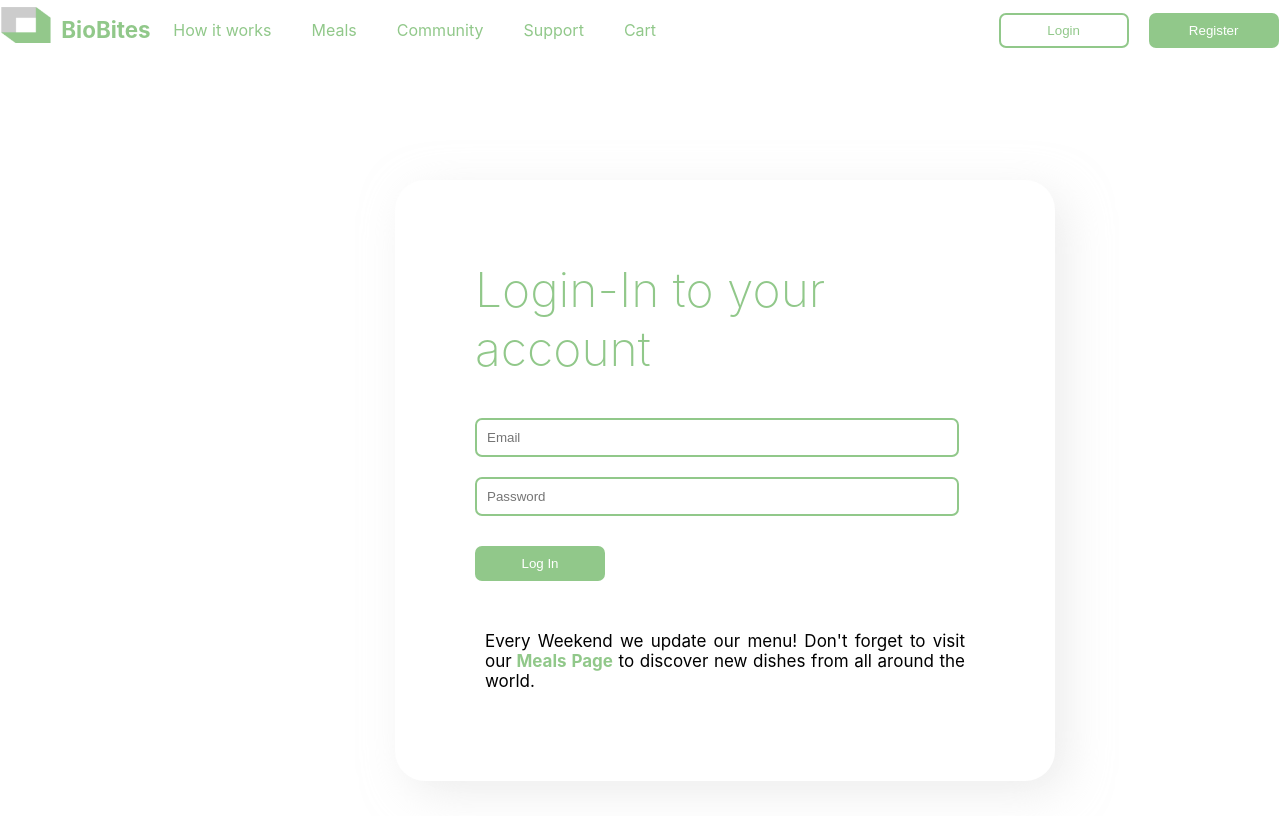
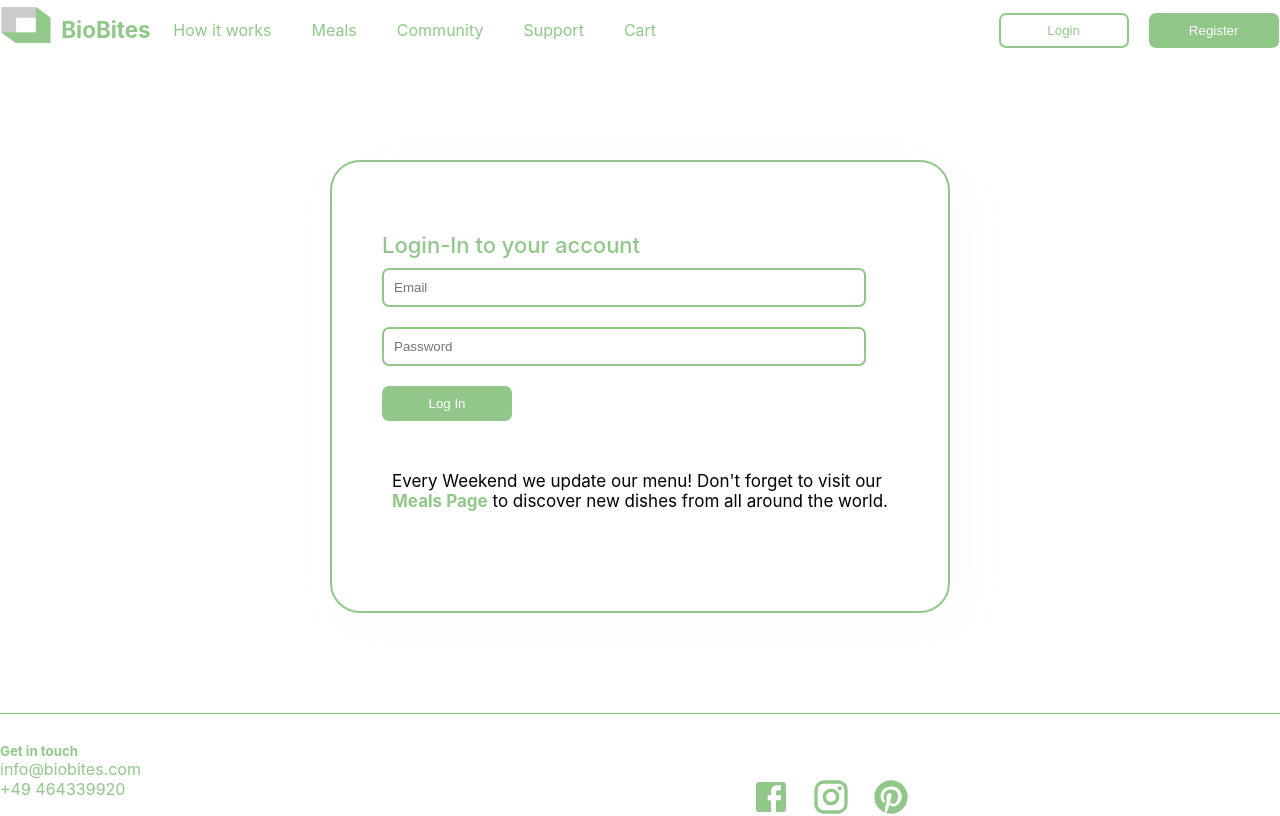
Before and after one commit to Laurazig/DCI_final, a React (Create React App) app in the folder front-end/: page /#/login in a window 1280 px wide. Shown: the top 816 px of the page. Built offline with nearby package versions, Linux system fonts and the light colour scheme; no server answers.

Commit message:
login&register

```diff
--- a/front-end/src/views/loginpage/LoginPage.jsx
+++ b/front-end/src/views/loginpage/LoginPage.jsx
@@ -93,7 +93,7 @@ const LoginPage = (props) => {
         </form>
 
         <p className="loginParagraph">
-        Every Weekend we update our menu! Don't forget to visit our
+        Every Weekend we update our menu! Don't forget to visit our <br></br>
         <span><NavLink to="/meals"> Meals Page</NavLink></span> to discover new dishes from all around the world.
       </p>
 
--- a/front-end/src/views/loginpage/loginPage.scss
+++ b/front-end/src/views/loginpage/loginPage.scss
@@ -1,29 +1,35 @@
 @import "../../scss-styling/styleVariables.scss";
 
 .loginPage {
-  @include pageSectionSizeAndDisplay;
-  flex-direction: column;
-  .formWrapper{
-    width: 500px;
-    margin: 100px auto;
-
-    padding: 40px 80px;
-    border-radius: 30px;
-    box-shadow:
-    12px 12px 44px #dbdbdb81;
+  display: flex;
+  align-content: center;
+  align-items: center;
+  justify-content: center;
+  margin: 100px 0;
 
 
+  .formWrapper {
+    display: flex;
+    flex-direction: column;
+    border-radius: 30px;
+    border: 2px solid $mainCol;
+    box-shadow:
+      12px 12px 44px #dbdbdb16;
+    padding: 50px;
+
     h1 {
-    @include sectionTitle;
+      @include sectionSubTitle;
       color: $mainCol;
     }
+
     form {
       .loginFormInput {
-      margin-bottom: 10px;
+
         .emailFormSection,
         .passwordlFormSection {
           display: flex;
           flex-direction: column;
+
           input {
             @include standardInput;
           }
@@ -37,11 +43,12 @@
 
 
   }
-.loginParagraph{
+
+  .loginParagraph {
     @include paragraphStyle;
     margin: 50px 10px;
 
-span{
+    span {
       @include paragraphAccentStyle;
     }
 
```
Lines whose indentation alone changed are shown as unchanged.
